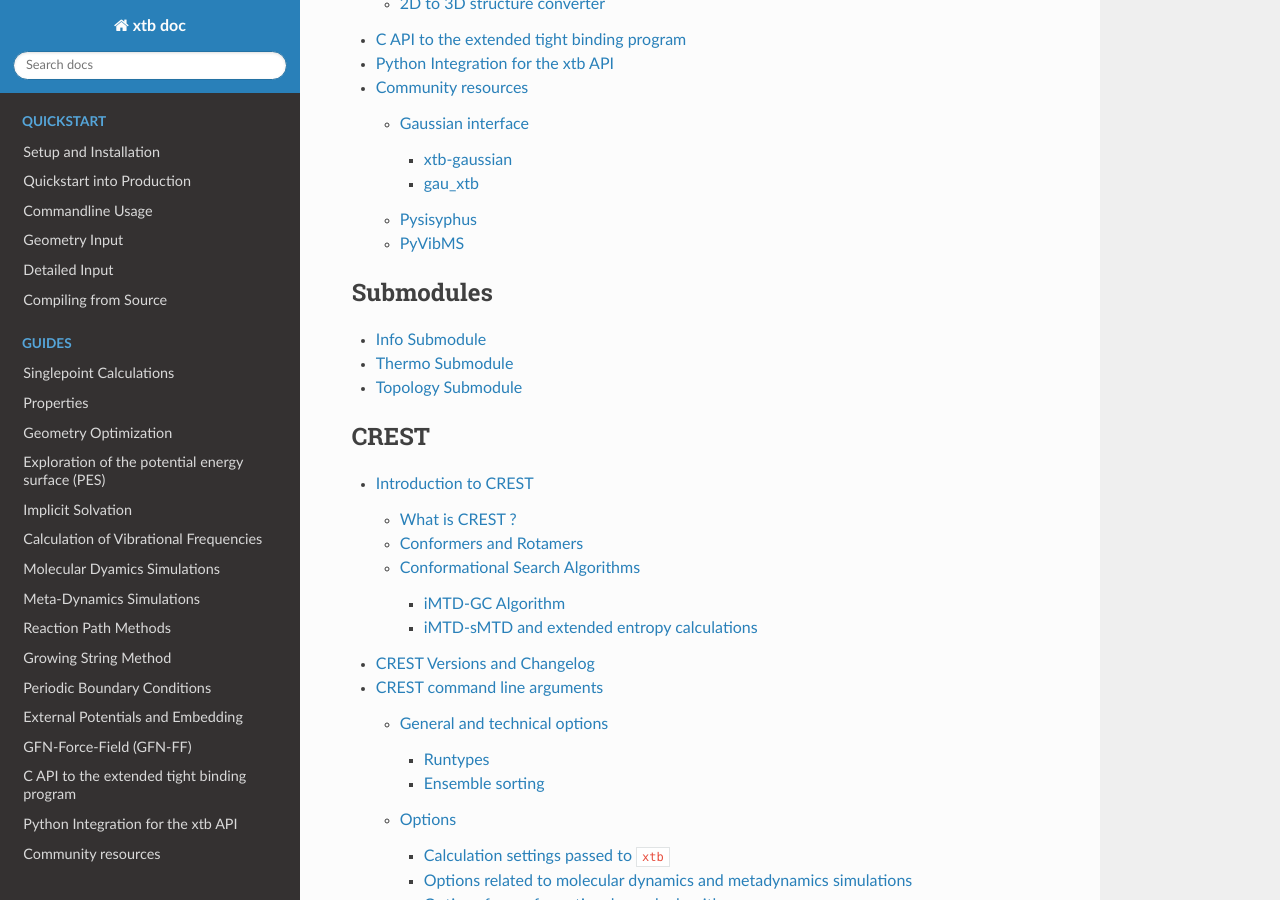
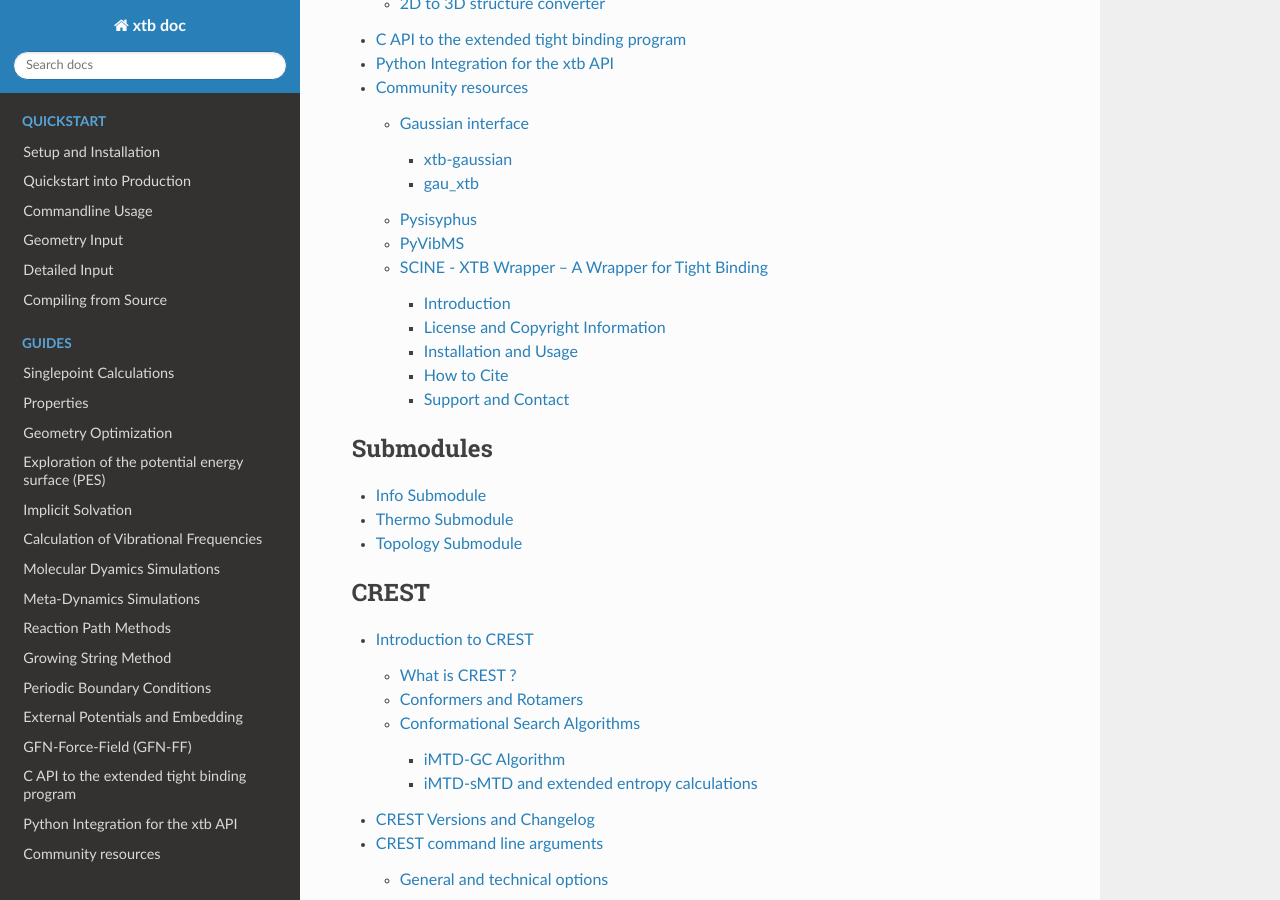
Before and after one commit to grimme-lab/xtb_docs, a Sphinx documentation site: the page built from source/contents.rst, in a window 1280 px wide and 900 px high, scrolled down 8037 px. Built offline with Sphinx 7.4.7 and the Read the Docs theme 2.0.0, drawn with Linux system fonts in a browser that asks for light colours; pages that are not in the unit, such as notebooks, are missing from menus; some of the changed lines change nothing that is shown.

Commit message:
add scine (#73)

```diff
--- a/source/community/index.rst
+++ b/source/community/index.rst
@@ -17,3 +17,4 @@ Here we want to highlight frameworks and programs that depend or build on the me
    gaussian
    pysisyphus
    pyvibms
+   scine
--- /dev/null
+++ b/source/community/scine.rst
@@ -0,0 +1,100 @@
+SCINE - XTB Wrapper -- A Wrapper for Tight Binding
+==================================================
+
+Introduction
+------------
+
+SCINE XTB Wrapper is a wrapper around `xtb <https://github.com/grimme-lab/xtb>`_, it
+exports:
+
+- GFN0-xTB
+- GFN1-xTB
+- GFN2-xTB
+- GFN-FF
+
+into the SCINE tool chain.
+Each method is represented by its own ``Calculator`` and the entire wrapper
+constitutes a SCINE module that can be loaded dynamically at runtime.
+For more information on these concepts see the ``Scine::Core``
+`repository <https://github.com/qcscine/core>`_.
+
+License and Copyright Information
+---------------------------------
+
+The SCINE XTB wrapper is distributed under the BSD 3-clause "New" or "Revised"
+License. For more license and copyright information, see the file ``LICENSE.txt``
+in the `repository <https://github.com/qcscine/xtb_wrapper>`_.
+
+Note: this license does not cover the original `xtb` source code.
+
+Installation and Usage
+----------------------
+
+The wrapper can be built and installed using the following commands::
+
+    mkdir build
+    cd build
+    cmake -DCMAKE_BUILD_TYPE=Release -DCMAKE_INSTALL_PREFIX=<desired path> ..
+    make -j<number of cores to use>
+    make install
+
+This will generate and install both the main `xtb` code and the wrapper in the
+form of the file ``xtb.module.so`` that can be used in SCINE.
+
+In order to make XTB available to SCINE the following two environment variables
+need to be set::
+
+    export XTBPATH=<prefix-path>/share/xtb
+    export SCINE_MODULE_PATH=$SCINE_MODULE_PATH:<prefix-path>/lib
+
+Afterwards, SCINE programs such as `ReaDuct <https://github.com/qcscine/readuct>`_
+will pick up XTB's existence and it will be possible to request the implemented
+methods.
+
+Python
+......
+
+The SCINE XTB wrapper is also available via Python.
+The underlying SCINE module can be loaded and its implemented calculators
+accessed using the standard ``scine_utilities`` Python bindings.
+A minimal workflow could look like this::
+
+    import scine_utilities as su
+    import scine_xtb_wrapper
+
+    # Generate Structure
+    structure = su.AtomCollection()
+    structure.elements = [su.ElementType.H, su.ElementType.H]
+    structure.positions = [[-0.7, 0, 0], [0.7, 0, 0]]
+
+    # Get calculator
+    manager = su.core.ModuleManager()
+    calculator = manager.get('calculator', 'GFN2')
+
+    # Configure calculator
+    calculator.structure = structure
+    calculator.set_required_properties([su.Property.Energy, su.Property.Gradients])
+
+    # Calculate
+    results = calculator.calculate()
+    print(results.energy)
+    print(results.gradients)
+
+How to Cite
+-----------
+
+When publishing results obtained with SCINE we kindly ask you to cite the
+appropriate references, e.g. the one for ReaDuct.
+This wrapper does not have its own reference; it should also not be mistaken
+for the actual `xtb` code it wraps.
+
+For the latter code and its citations, we refer you to the original `xtb`
+repository. There you will find the references of the actual methods used.
+They are listed in the
+`README.md <https://github.com/grimme-lab/xtb/blob/master/README.md>`_.
+
+Support and Contact
+-------------------
+
+In case you should encounter problems or bugs with the wrapper, please write a
+short message to scine@phys.chem.ethz.ch.
```
